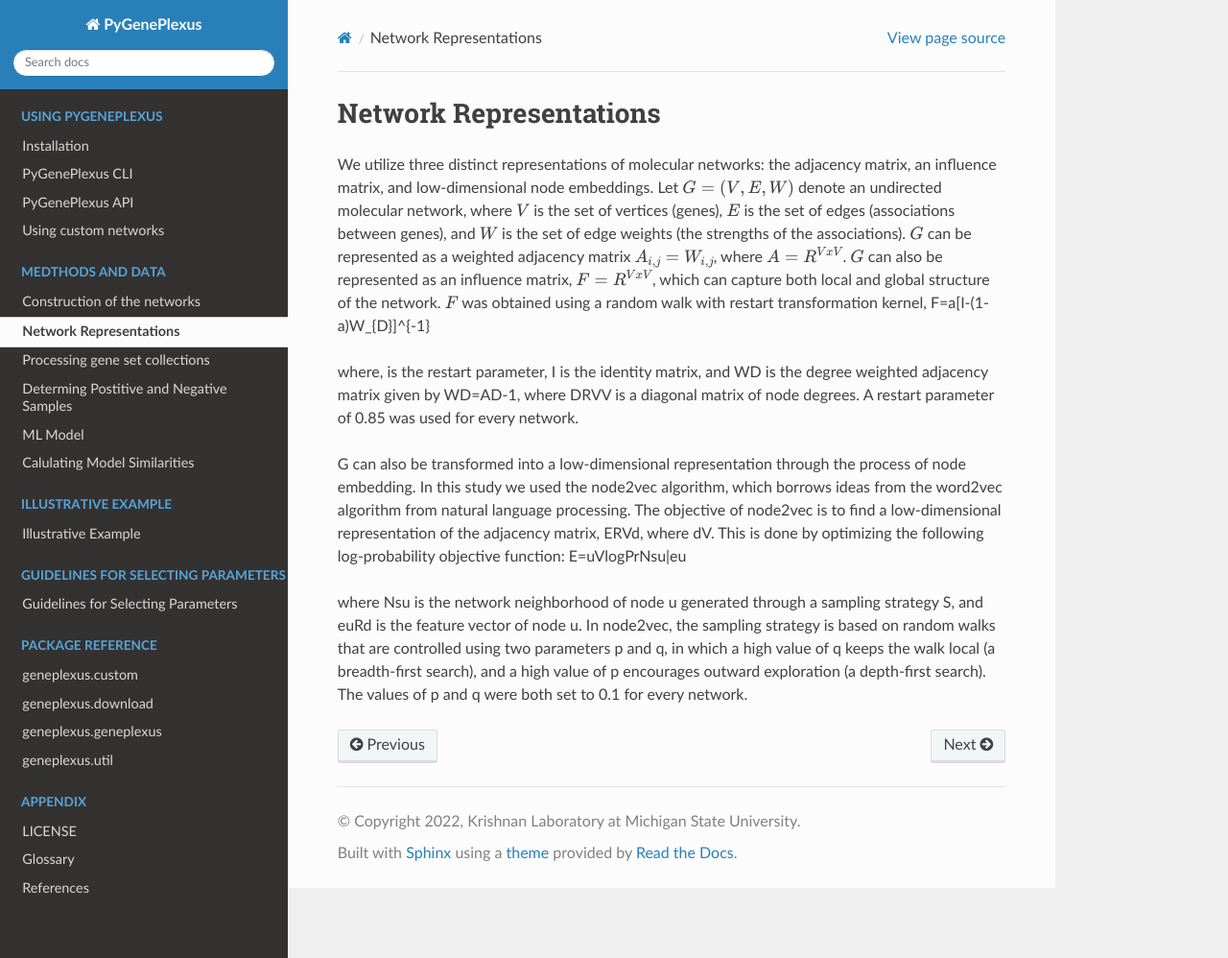
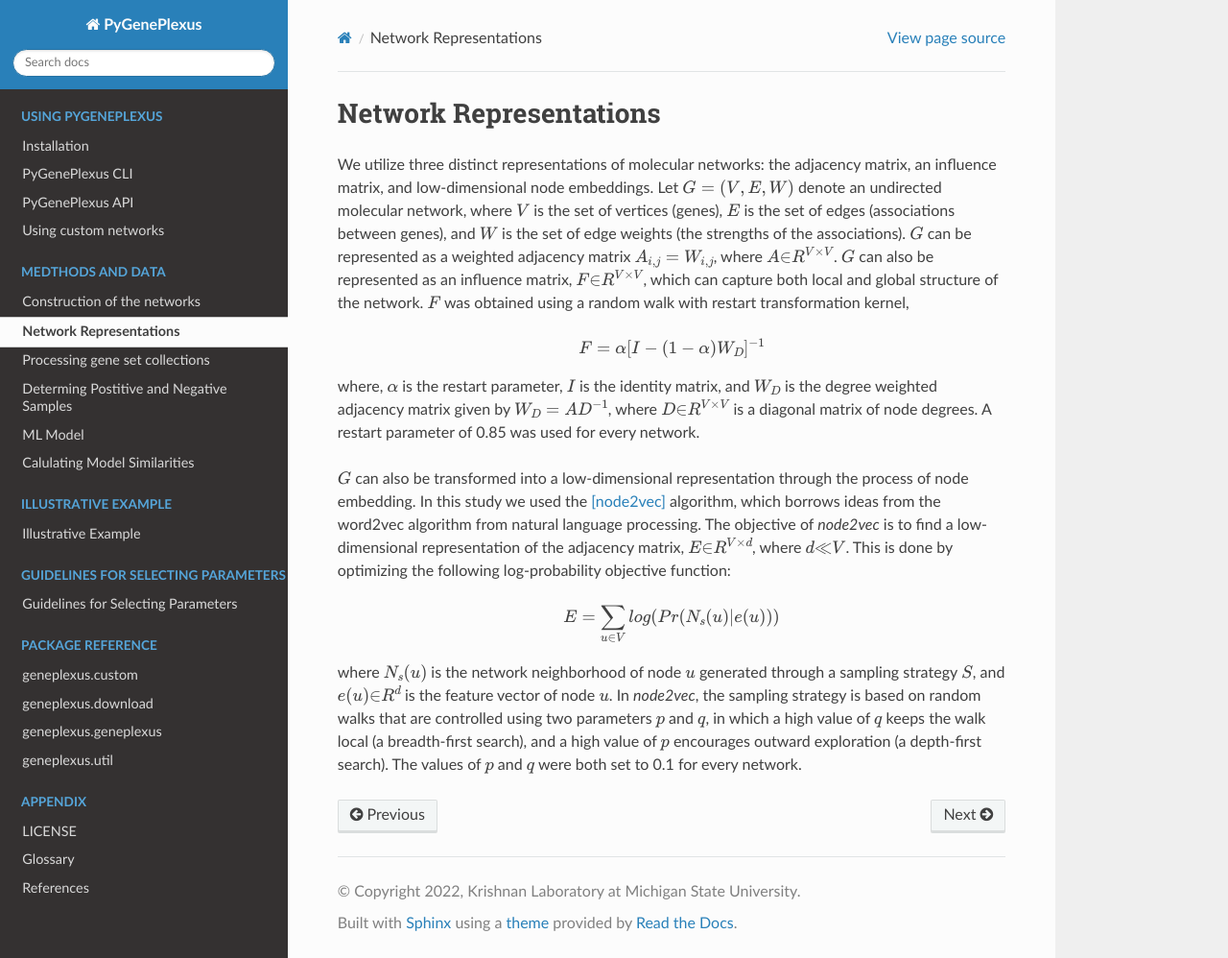
Before and after one commit to krishnanlab/PyGenePlexus, a Sphinx documentation site: the page built from docs/source/methodsanddata/representations.rst, in a window 1280 px wide and 998 px high. Shown: the whole window at 96% size. Built offline with Sphinx 7.4.7 and the Read the Docs theme 2.0.0, drawn with Linux system fonts in a browser that asks for light colours.

Commit message:
fixed equations in representations doc

```diff
--- a/docs/source/methodsanddata/representations.rst
+++ b/docs/source/methodsanddata/representations.rst
@@ -1,10 +1,16 @@
 Network Representations
 =======================
 
-We utilize three distinct representations of molecular networks: the adjacency matrix, an influence matrix, and low-dimensional node embeddings. Let :math:`G = (V,E,W)` denote an undirected molecular network, where :math:`V` is the set of vertices (genes), :math:`E` is the set of edges (associations between genes), and :math:`W` is the set of edge weights (the strengths of the associations). :math:`G` can be represented as a weighted adjacency matrix :math:`A_{i,j}=W_{i,j}`, where :math:`A=R^{VxV}`. :math:`G` can also be represented as an influence matrix, :math:`F=R^{VxV}`, which can capture both local and global structure of the network. :math:`F` was obtained using a random walk with restart transformation kernel, F=a[I-(1-a)W_{D}]^{-1}
+We utilize three distinct representations of molecular networks: the adjacency matrix, an influence matrix, and low-dimensional node embeddings. Let :math:`G = (V,E,W)` denote an undirected molecular network, where :math:`V` is the set of vertices (genes), :math:`E` is the set of edges (associations between genes), and :math:`W` is the set of edge weights (the strengths of the associations). :math:`G` can be represented as a weighted adjacency matrix :math:`A_{i,j}=W_{i,j}`, where :math:`A{\in}R^{V{\times}V}`. :math:`G` can also be represented as an influence matrix, :math:`F{\in}R^{V{\times}V}`, which can capture both local and global structure of the network. :math:`F` was obtained using a random walk with restart transformation kernel,
 
-where,  is the restart parameter, I is the identity matrix, and WD is the degree weighted adjacency matrix given by WD=AD-1, where DRVV is a diagonal matrix of node degrees. A restart parameter of 0.85 was used for every network.
+.. math::
+   F=\alpha[I-(1-\alpha)W_{D}]^{-1}
 
-G can also be transformed into a low-dimensional representation through the process of node embedding. In this study we used the node2vec algorithm, which borrows ideas from the word2vec algorithm from natural language processing. The objective of node2vec is to find a low-dimensional representation of the adjacency matrix, ERVd, where dV. This is done by optimizing the following log-probability objective function: E=uVlogPrNsu|eu
+where, :math:`\alpha` is the restart parameter, :math:`I` is the identity matrix, and :math:`W_{D}` is the degree weighted adjacency matrix given by :math:`W_{D}=AD^{-1}`, where :math:`D{\in}R^{V{\times}V}` is a diagonal matrix of node degrees. A restart parameter of 0.85 was used for every network.
 
-where Nsu is the network neighborhood of node u generated through a sampling strategy S, and euRd is the feature vector of node u. In node2vec, the sampling strategy is based on random walks that are controlled using two parameters p and q, in which a high value of q keeps the walk local (a breadth-first search), and a high value of p encourages outward exploration (a depth-first search). The values of p and q  were both set to 0.1 for every network.
+:math:`G` can also be transformed into a low-dimensional representation through the process of node embedding. In this study we used the [node2vec]_ algorithm, which borrows ideas from the word2vec algorithm from natural language processing. The objective of *node2vec* is to find a low-dimensional representation of the adjacency matrix, :math:`E{\in}R^{V{\times}d}`, where :math:`d{\ll}V`. This is done by optimizing the following log-probability objective function:
+
+.. math::
+   E=\sum_{u{\in}V}{log(Pr(N_{s}(u)|e(u)))}
+
+where :math:`N_{s}(u)` is the network neighborhood of node :math:`u` generated through a sampling strategy :math:`S`, and :math:`e(u){\in}R^{d}` is the feature vector of node :math:`u`. In *node2vec*, the sampling strategy is based on random walks that are controlled using two parameters :math:`p` and :math:`q`, in which a high value of :math:`q` keeps the walk local (a breadth-first search), and a high value of :math:`p` encourages outward exploration (a depth-first search). The values of :math:`p` and :math:`q`  were both set to 0.1 for every network.
```
